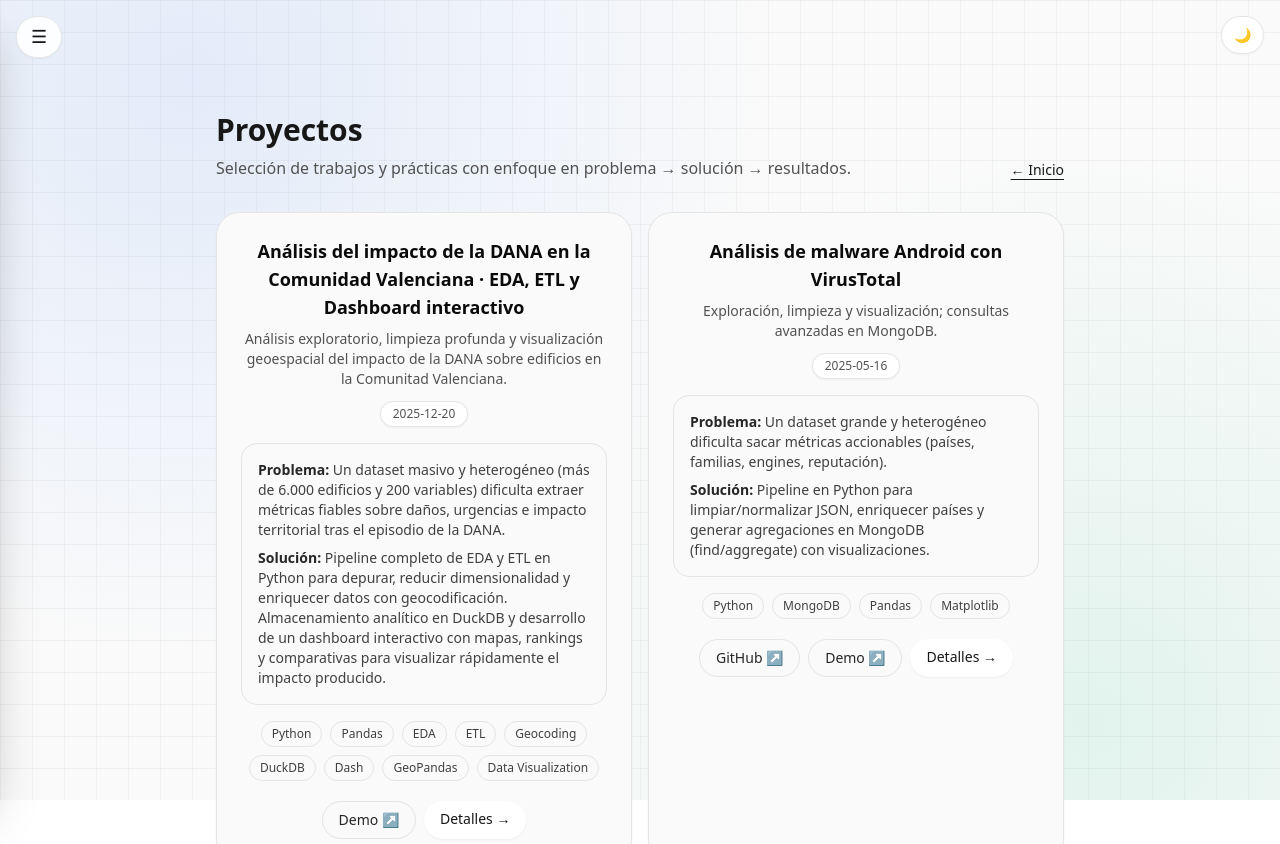
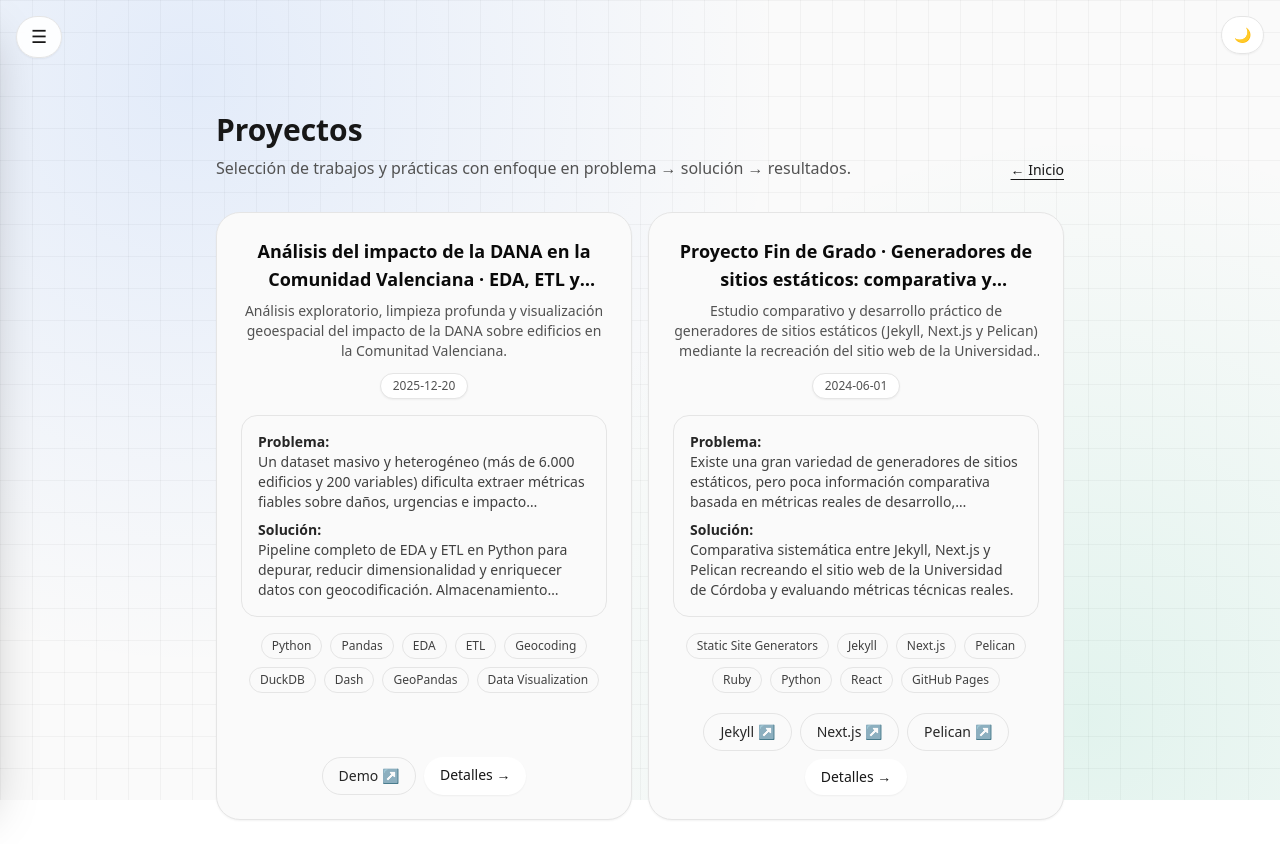
Before and after one commit to davidvm29/portfolio-web, a Next.js app: page /projects in a window 1280 px wide. Shown: the top 844 px of the page. Built offline with nearby package versions, Linux system fonts and the light colour scheme.

Commit message:
Add tfg project

```diff
--- a/app/components/Navbar.tsx
+++ b/app/components/Navbar.tsx
@@ -182,7 +182,7 @@ export function Navbar() {
               </a>
 
               <a
-                href="https://www.linkedin.com/in/tuusuario"
+                href="https://www.linkedin.com/in/david-villen-moreno-a4a835176/"
                 target="_blank"
                 rel="noreferrer"
                 className={cx(
--- a/app/components/ProjectCard.tsx
+++ b/app/components/ProjectCard.tsx
@@ -2,40 +2,93 @@ import Link from "next/link";
 import type { Project } from "@/app/lib/projects";
 import { Tag } from "@/app/components/Tag";
 
+type DemoLink = { label: string; url: string };
+type DemoField = string | DemoLink[] | undefined | null;
+
+function isDemoArray(demo: DemoField): demo is DemoLink[] {
+  return Array.isArray(demo);
+}
+
+function DemoButtons({ demo }: { demo: DemoField }) {
+  if (!demo) return null;
+
+  const btnClass =
+    `
+      rounded-full border border-neutral-200 bg-neutral-50 px-4 py-2 text-sm
+      text-neutral-800 hover:bg-neutral-100
+      dark:border-white/10 dark:bg-white/5 dark:text-neutral-200 dark:hover:bg-white/10
+    `;
+
+  if (typeof demo === "string") {
+    return (
+      <a className={btnClass} href={demo} target="_blank" rel="noreferrer">
+        Demo ↗
+      </a>
+    );
+  }
+
+  if (isDemoArray(demo) && demo.length > 0) {
+    return (
+      <>
+        {demo.map((d) => (
+          <a
+            key={d.url}
+            className={btnClass}
+            href={d.url}
+            target="_blank"
+            rel="noreferrer"
+            title={d.label}
+          >
+            {d.label} ↗
+          </a>
+        ))}
+      </>
+    );
+  }
+
+  return null;
+}
+
 export function ProjectCard({ project }: { project: Project }) {
+  const demo = (project as any)?.links?.demo as DemoField;
+
   return (
     <article
       className="
-        group rounded-3xl border bg-neutral-50 p-6 shadow-sm transition
+        group h-full rounded-3xl border bg-neutral-50 p-6 shadow-sm transition
         border-neutral-200 hover:-translate-y-0.5 hover:shadow-lg
         dark:bg-neutral-900/60 dark:border-white/10 dark:shadow-none
         dark:hover:shadow-[0_10px_30px_rgba(0,0,0,0.35)]
       "
     >
-      {/* CONTENIDO CENTRADO */}
-      <div className="flex flex-col items-center text-center">
+      {/* ✅ Wrapper: flex-col + h-full para poder empujar el footer al fondo */}
+      <div className="flex h-full flex-col items-center text-center">
         {/* TÍTULO */}
         <h3 className="text-lg font-semibold">
           <Link
             href={`/projects/${project.slug}`}
             className="text-neutral-950 dark:text-neutral-50 outline-none hover:underline focus-visible:underline"
           >
-            {project.title}
+            {/* ✅ opcional: limita a 2 líneas */}
+            <span className="line-clamp-2">{project.title}</span>
           </Link>
         </h3>
 
         {/* RESUMEN */}
         <p className="mt-2 max-w-xl text-sm text-neutral-600 dark:text-neutral-300">
-          {project.summary}
+          {/* ✅ opcional: limita a 3 líneas */}
+          <span className="line-clamp-3">{project.summary}</span>
         </p>
 
         {/* FECHA */}
-        <time className="mt-3 rounded-full border border-neutral-200 bg-white px-3 py-1 text-xs text-neutral-600 shadow-sm
-                         dark:border-white/10 dark:bg-neutral-900/60 dark:text-neutral-300 dark:backdrop-blur">
+        <time
+          className="mt-3 rounded-full border border-neutral-200 bg-white px-3 py-1 text-xs text-neutral-600 shadow-sm
+                     dark:border-white/10 dark:bg-neutral-900/60 dark:text-neutral-300 dark:backdrop-blur"
+        >
           {project.date}
         </time>
 
-        {/* PROBLEMA / SOLUCIÓN (alineado a la izquierda) */}
+        {/* PROBLEMA / SOLUCIÓN */}
         {(project.problem || project.solution) && (
           <div
             className="
@@ -47,7 +100,8 @@ export function ProjectCard({ project }: { project: Project }) {
             {project.problem && (
               <p className="text-sm text-neutral-800 dark:text-neutral-200">
                 <span className="font-semibold">Problema:</span>{" "}
-                <span className="text-neutral-700 dark:text-neutral-300">
+                {/* ✅ opcional: limita */}
+                <span className="text-neutral-700 dark:text-neutral-300 line-clamp-3">
                   {project.problem}
                 </span>
               </p>
@@ -56,7 +110,8 @@ export function ProjectCard({ project }: { project: Project }) {
             {project.solution && (
               <p className="mt-2 text-sm text-neutral-800 dark:text-neutral-200">
                 <span className="font-semibold">Solución:</span>{" "}
-                <span className="text-neutral-700 dark:text-neutral-300">
+                {/* ✅ opcional: limita */}
+                <span className="text-neutral-700 dark:text-neutral-300 line-clamp-3">
                   {project.solution}
                 </span>
               </p>
@@ -71,8 +126,9 @@ export function ProjectCard({ project }: { project: Project }) {
           ))}
         </div>
 
-        {/* ACCIONES */}
-        <div className="mt-5 flex flex-wrap justify-center gap-2">
+        {/* ✅ Empuja el bloque de botones al fondo */}
+        <div className="mt-auto pt-5">
+          <div className="flex flex-wrap justify-center gap-2">
             {project.links.github && (
               <a
                 className="
@@ -88,20 +144,7 @@ export function ProjectCard({ project }: { project: Project }) {
               </a>
             )}
 
-          {project.links.demo && (
-            <a
-              className="
-                rounded-full border border-neutral-200 bg-neutral-50 px-4 py-2 text-sm
-                text-neutral-800 hover:bg-neutral-100
-                dark:border-white/10 dark:bg-white/5 dark:text-neutral-200 dark:hover:bg-white/10
-              "
-              href={project.links.demo}
-              target="_blank"
-              rel="noreferrer"
-            >
-              Demo ↗
-            </a>
-          )}
+            <DemoButtons demo={demo} />
 
             <Link
               className="
@@ -115,6 +158,7 @@ export function ProjectCard({ project }: { project: Project }) {
             </Link>
           </div>
         </div>
+      </div>
     </article>
   );
 }
--- a/app/content/projects.json
+++ b/app/content/projects.json
@@ -36,37 +36,36 @@
   }
   ,
   {
-    "slug": "analisis-virustotal-android",
-    "title": "Análisis de malware Android con VirusTotal",
-    "summary": "Exploración, limpieza y visualización; consultas avanzadas en MongoDB.",
-    "problem": "Un dataset grande y heterogéneo dificulta sacar métricas accionables (países, familias, engines, reputación).",
-    "solution": "Pipeline en Python para limpiar/normalizar JSON, enriquecer países y generar agregaciones en MongoDB (find/aggregate) con visualizaciones.",
-    "impact": [
-      "KPIs y gráficos por país, engines y reputación",
-      "Consultas agregadas y propuesta de índices para acelerar exploración"
-    ],
-    "tags": ["Python", "MongoDB", "Pandas", "Matplotlib"],
-    "date": "2025-05-16",
-    "links": {
-      "github": "https://github.com/tuusuario/tu-repo",
-      "demo": "https://www.bing.com/search?pglt=297&q=hola&cvid=00ab1dd0cdfb4703a34d3cbe4ded7c53&gs_lcrp=EgRlZGdlKgYIABBFGDsyBggAEEUYOzIGCAEQLhhAMgYIAhAAGEAyBggDEC4YQDIGCAQQLhhAMgYIBRAAGEAyBggGEAAYQDIGCAcQABhAMgYICBAFGEDSAQg0NTc5ajBqMagCALACAA&FORM=ANNTA1&PC=ASTS"
-    }
-  },
-  {
-    "slug": "iot-parking-azure",
-    "title": "IoT: Ocupación de parkings a Azure IoT Hub",
-    "summary": "ETL desde datos abiertos, publicación a IoT Hub y almacenamiento en Cosmos DB.",
-    "problem": "Necesidad de monitorizar ocupación de parkings públicos en tiempo real y almacenar histórico consultable.",
-    "solution": "Ingesta desde datos abiertos, transformación a JSON, envío periódico configurable a Azure IoT Hub y persistencia en Cosmos DB.",
-    "impact": [
-      "Telemetría periódica y filtrado por parking",
-      "Base para dashboards/alertas sobre ocupación"
-    ],
-    "tags": ["Python", "Azure IoT Hub", "Cosmos DB"],
-    "date": "2025-04-24",
-    "links": {
-      "github": "https://github.com/tuusuario/tu-repo",
-      "demo": ""
-    }
+  "slug": "pfg-generadores-sitios-estaticos",
+  "title": "Proyecto Fin de Grado · Generadores de sitios estáticos: comparativa y desarrollo",
+  "summary": "Estudio comparativo y desarrollo práctico de generadores de sitios estáticos (Jekyll, Next.js y Pelican) mediante la recreación del sitio web de la Universidad de Córdoba.",
+  "problem": "Existe una gran variedad de generadores de sitios estáticos, pero poca información comparativa basada en métricas reales de desarrollo, rendimiento y mantenibilidad.",
+  "solution": "Comparativa sistemática entre Jekyll, Next.js y Pelican recreando el sitio web de la Universidad de Córdoba y evaluando métricas técnicas reales.",
+  "impact": [
+    "Comparativa real entre Jekyll, Next.js y Pelican",
+    "Aplicación de métricas de desarrollo y rendimiento",
+    "Aprendizaje de Ruby, Python y React",
+    "Despliegue de las tres versiones en GitHub Pages",
+    "Calificación final: 10/10 (Matrícula de Honor)"
+  ],
+  "tags": [
+    "Static Site Generators",
+    "Jekyll",
+    "Next.js",
+    "Pelican",
+    "Ruby",
+    "Python",
+    "React",
+    "GitHub Pages"
+  ],
+  "date": "2024-06-01",
+  "links": {
+    "github": "",
+    "demo": [
+      { "label": "Jekyll", "url": "https://davidvm29.github.io/jekyll/" },
+      { "label": "Next.js", "url": "https://davidvm29.github.io/uco-next/es" },
+      { "label": "Pelican", "url": "https://davidvm29.github.io/pelican/" }
+    ]
+  }
   }
 ]
--- a/app/page.tsx
+++ b/app/page.tsx
@@ -89,7 +89,7 @@ export default function Home() {
         </a>
 
         <a
-          href="https://www.linkedin.com/in/tuusuario"
+          href="https://www.linkedin.com/in/david-villen-moreno-a4a835176/"
           target="_blank"
           rel="noreferrer"
           className="underline underline-offset-4"
--- a/app/projects/[slug]/page.tsx
+++ b/app/projects/[slug]/page.tsx
@@ -51,19 +51,53 @@ function InfoBlock({
   );
 }
 
-/**
- * Galería responsive:
- * - Grid responsive
- * - Cada item con aspect-[16/9] para que todas queden uniformes
- * - object-cover para recortar bonito
- * - Click abre la imagen en nueva pestaña (simple, sin modal)
- */
+function DemoLinks({
+  demo,
+}: {
+  demo:
+    | string
+    | { label: string; url: string }[]
+    | undefined
+    | null;
+}) {
+  if (!demo) return null;
+
+  const baseBtn =
+    "rounded-full border border-neutral-200 bg-neutral-50 px-4 py-2 text-sm " +
+    "text-neutral-800 hover:bg-neutral-100 " +
+    "dark:border-white/10 dark:bg-white/5 dark:text-neutral-200 dark:hover:bg-white/10";
+
+  if (typeof demo === "string") {
+    return (
+      <a href={demo} target="_blank" rel="noreferrer" className={baseBtn}>
+        Ver demo ↗
+      </a>
+    );
+  }
+
+  return (
+    <>
+      {demo.map((d) => (
+        <a
+          key={d.url}
+          href={d.url}
+          target="_blank"
+          rel="noreferrer"
+          className={baseBtn}
+        >
+          {d.label} ↗
+        </a>
+      ))}
+    </>
+  );
+}
+
 function ImageGallery({ images }: { images: string[] }) {
   if (!images || images.length === 0) return null;
 
   return (
     <section className="mt-8">
-      <div className="mb-3 flex items-center justify-between gap-3">
+      <div className="mb-3 flex flex-wrap items-end justify-between gap-2">
         <h2 className="text-sm font-semibold uppercase tracking-wide text-neutral-900 dark:text-neutral-100">
           Capturas relevantes
         </h2>
@@ -83,16 +117,16 @@ function ImageGallery({ images }: { images: string[] }) {
               "group block overflow-hidden rounded-2xl",
               "border border-neutral-200 bg-white/60 shadow-sm",
               "dark:border-white/10 dark:bg-white/5",
-              "transition",
-              "hover:shadow-lg"
+              "transition hover:shadow-lg"
             )}
           >
-            <div className="relative w-full aspect-[16/9]">
+            {/* Contenedor con ratio fijo */}
+            <div className="relative aspect-[16/9] w-full bg-neutral-100 dark:bg-white/5">
               <Image
                 src={src}
                 alt={`Captura ${idx + 1}`}
                 fill
-                className="object-cover transition-transform duration-300 group-hover:scale-[1.02]"
+                className="object-cover object-center transition-transform duration-300 group-hover:scale-[1.02]"
                 sizes="(max-width: 640px) 100vw, (max-width: 1024px) 50vw, 520px"
                 priority={idx === 0}
               />
@@ -109,6 +143,10 @@ function ImageGallery({ images }: { images: string[] }) {
           </a>
         ))}
       </div>
+
+      {/* Tip útil */}
+      <p className="mt-3 text-xs text-neutral-500 dark:text-neutral-400">
+      </p>
     </section>
   );
 }
@@ -123,9 +161,13 @@ export default async function ProjectDetail({
   const project = getProjectBySlug(slug);
   if (!project) return notFound();
 
-  // ✅ Si añades images al JSON (recommended)
-  // Ej: images: ["/projects/dana/mapa.png", "/projects/dana/rankings.png"]
   const images: string[] = (project as any).images ?? [];
+
+  // demo soporta string o array
+  const demo = (project as any)?.links?.demo as
+    | string
+    | { label: string; url: string }[]
+    | undefined;
 
   return (
     <main className="mx-auto max-w-4xl px-6 py-12">
@@ -182,20 +224,8 @@ export default async function ProjectDetail({
               </a>
             ) : null}
 
-            {project.links.demo ? (
-              <a
-                href={project.links.demo}
-                target="_blank"
-                rel="noreferrer"
-                className="
-                  rounded-full border border-neutral-200 bg-neutral-50 px-4 py-2 text-sm
-                  text-neutral-800 hover:bg-neutral-100
-                  dark:border-white/10 dark:bg-white/5 dark:text-neutral-200 dark:hover:bg-white/10
-                "
-              >
-                Ver demo ↗
-              </a>
-            ) : null}
+            {/* DEMO único o múltiple */}
+            <DemoLinks demo={demo} />
 
             <Link
               href="/projects"
@@ -210,7 +240,7 @@ export default async function ProjectDetail({
           </div>
         </header>
 
-        {/* ✅ GALERÍA (responsive) */}
+        {/* GALERÍA */}
         <ImageGallery images={images} />
 
         {/* DIVIDER */}
@@ -232,7 +262,7 @@ export default async function ProjectDetail({
             {project.impact && project.impact.length > 0 ? (
               <InfoBlock title="Impacto / Resultados">
                 <ul className="list-disc space-y-2 pl-5">
-                  {project.impact.map((x) => (
+                  {project.impact.map((x: string) => (
                     <li key={x}>{x}</li>
                   ))}
                 </ul>
```
Lines whose indentation alone changed are shown as unchanged.
